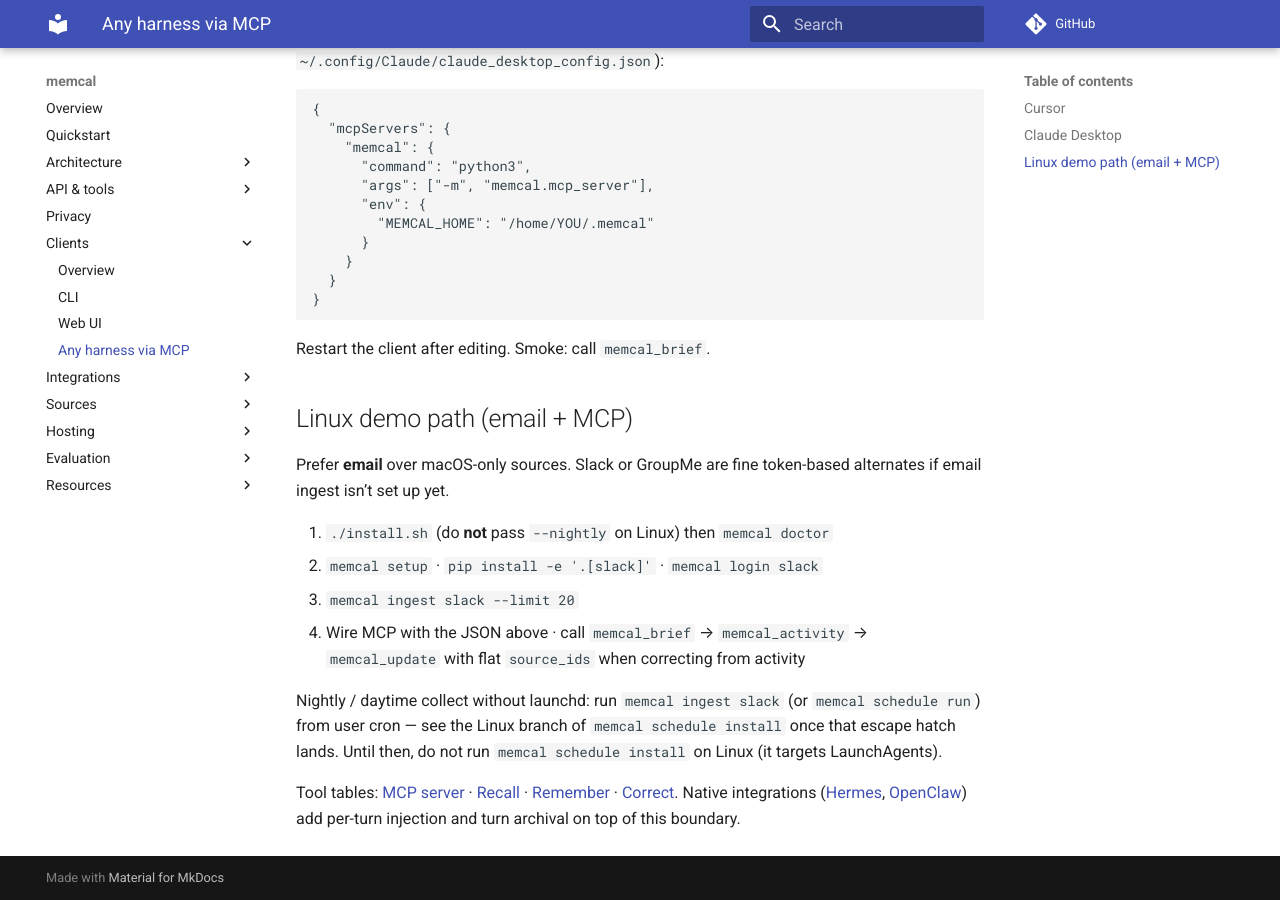
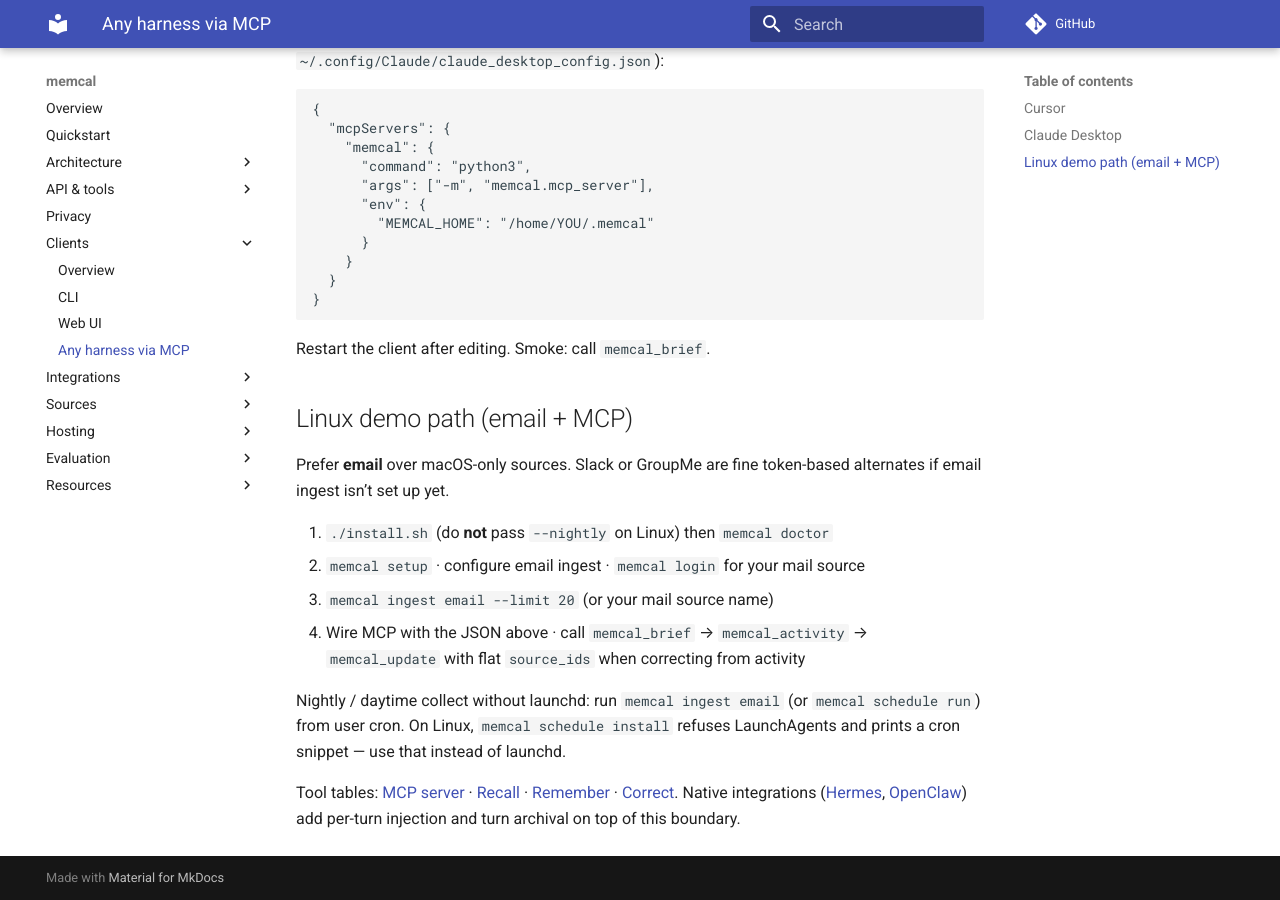
Before and after one commit to cuuush/memcal, an MkDocs documentation site: the page built from docs/clients/mcp.md, in a window 1280 px wide and 900 px high, scrolled down 1064 px. Built offline with MkDocs 1.6.1 and Material for MkDocs 9.7.7, drawn with Linux system fonts in a browser that asks for light colours; comment, search, counter and statistics services are not loaded.

Commit message:
docs: email-first steps in Linux MCP demo

```diff
--- a/docs/clients/mcp.md
+++ b/docs/clients/mcp.md
@@ -66,15 +66,14 @@
 alternates if email ingest isn’t set up yet.
 
 1. `./install.sh` (do **not** pass `--nightly` on Linux) then `memcal doctor`
-2. `memcal setup` · `pip install -e '.[slack]'` · `memcal login slack`
-3. `memcal ingest slack --limit 20`
+2. `memcal setup` · configure email ingest · `memcal login` for your mail source
+3. `memcal ingest email --limit 20` (or your mail source name)
 4. Wire MCP with the JSON above · call `memcal_brief` → `memcal_activity` →
    `memcal_update` with flat `source_ids` when correcting from activity
 
-Nightly / daytime collect without launchd: run `memcal ingest slack` (or
-`memcal schedule run`) from user cron — see the Linux branch of
-`memcal schedule install` once that escape hatch lands. Until then, do not run
-`memcal schedule install` on Linux (it targets LaunchAgents).
+Nightly / daytime collect without launchd: run `memcal ingest email` (or
+`memcal schedule run`) from user cron. On Linux, `memcal schedule install`
+refuses LaunchAgents and prints a cron snippet — use that instead of launchd.
 
 Tool tables: [MCP server](../api/mcp.md) · [Recall](../api/recall.md) ·
 [Remember](../api/remember.md) · [Correct](../api/correct.md).
```
